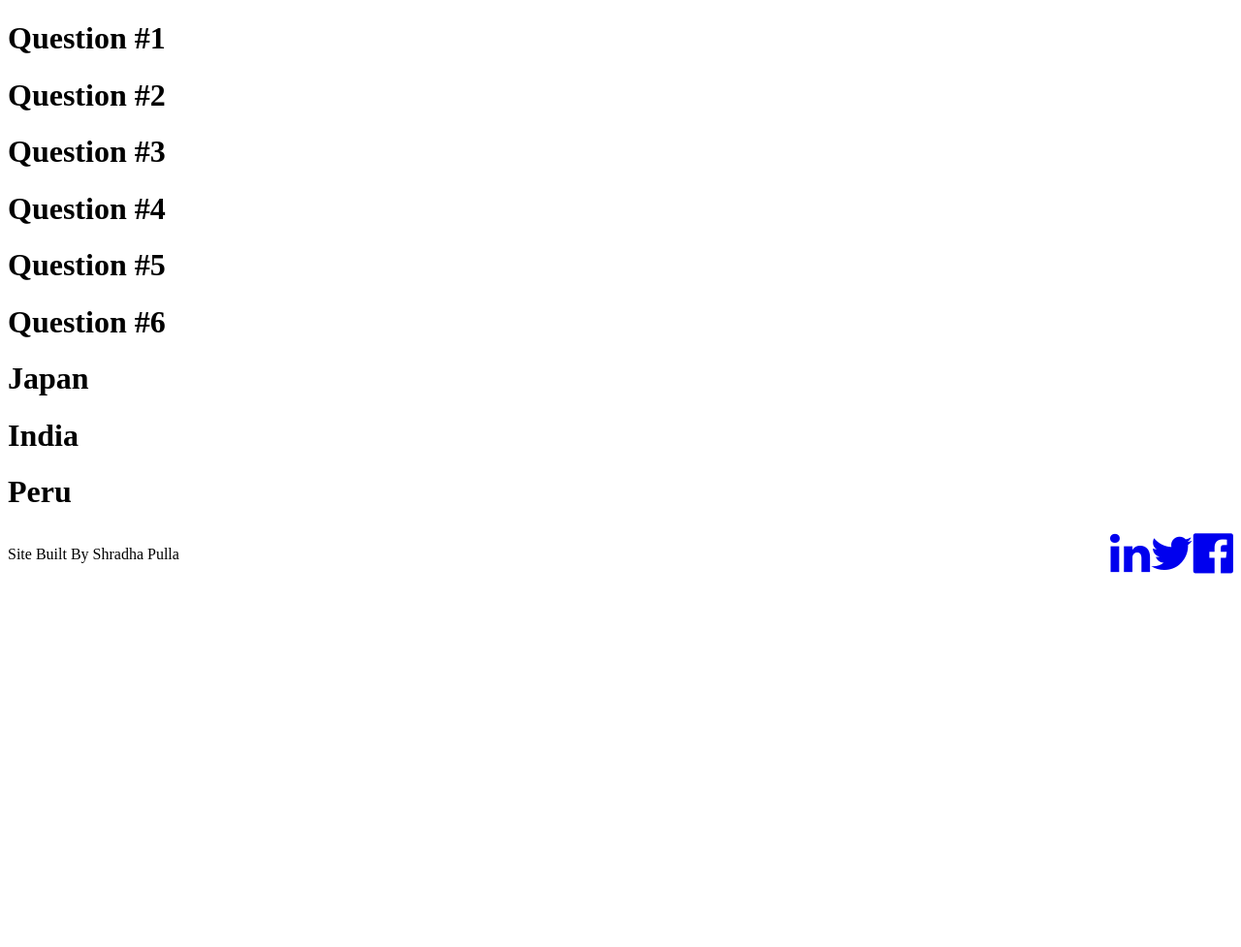
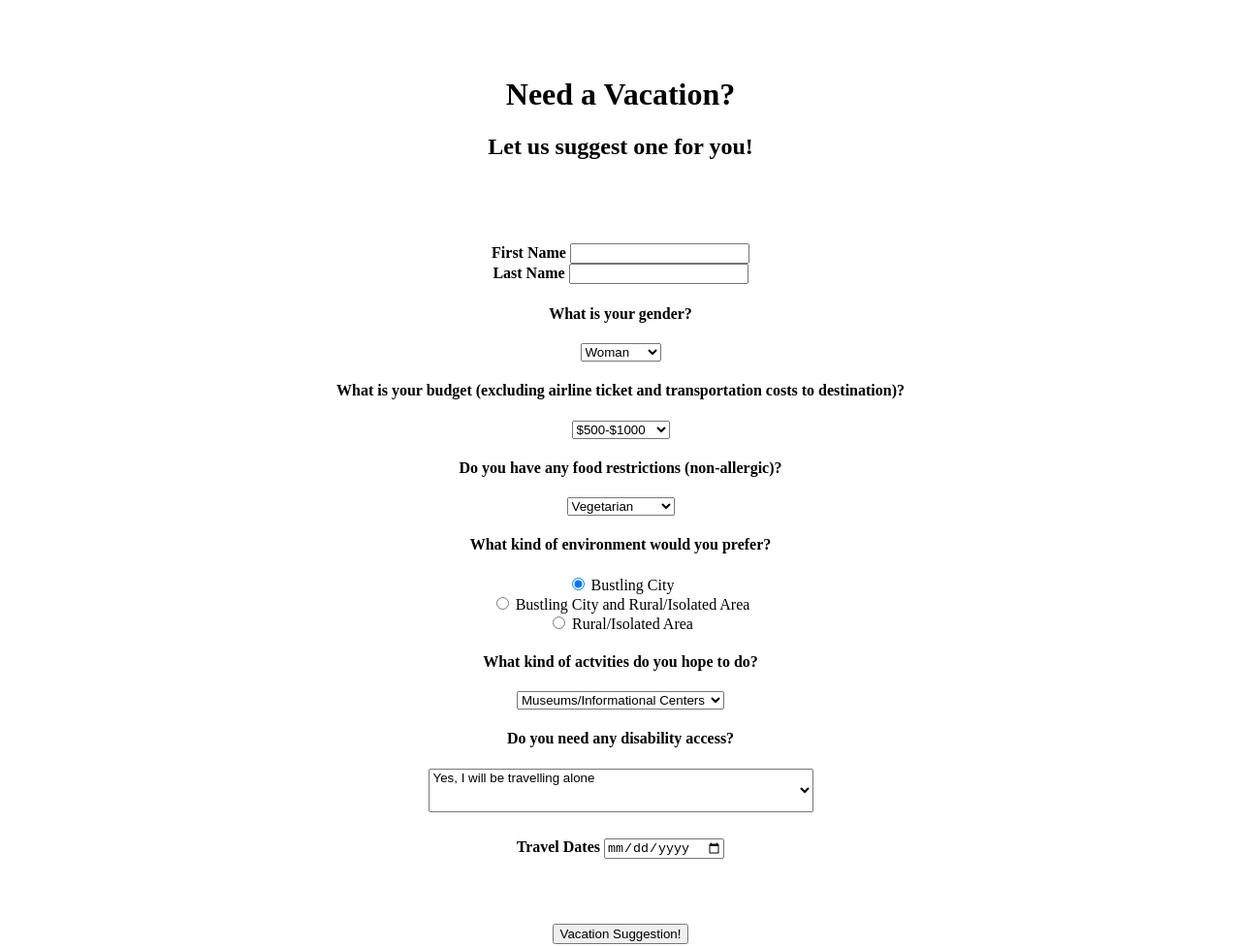
Before and after one commit to pullashradha/Vacation-Suggester, a plain HTML site: page index.html in a window 1280 px wide. Shown: the top 977 px of the page at 97% size. Before the commit the page ends 800 px from the top, so only its background shows below. Drawn offline with Linux system fonts and the light colour scheme.

Commit message:
Add questions and basic formatting to index.html

```diff
--- a/css/styles.css
+++ b/css/styles.css
@@ -0,0 +1,29 @@
+body {
+  font-family: serif;
+}
+
+#content {
+  padding: 20px;
+  padding-left: 80px;
+  padding-right: 80px;
+  padding-bottom: 150px;
+  text-align: center;
+  padding-top: 50px;
+  color: #000000;
+}
+
+#japan, #india, #peru {
+  display: none;
+}
+
+#disability {
+  padding-bottom: 20pt;
+}
+
+.date {
+  padding-bottom: 50pt;
+}
+
+h2 {
+  padding-bottom: 50pt;
+}
--- a/index.html
+++ b/index.html
@@ -2,9 +2,9 @@
 <html>
   <head>
 <!-- Link Bootstrap, Font Awesome, CSS and jQuery Start -->
-    <link rel="stylesheet" href="css/boootstrap.css" type="text/css">
+    <link href="css/boootstrap.css" rel="stylesheet" type="text/css">
     <link href="font-awesome/css/font-awesome.min.css" rel="stylesheet" type="text/css">
-    <link rel="stylesheet" href="css/styles.css" type="text/css">
+    <link href="css/styles.css" rel="stylesheet" type="text/css">
     <script src="js/jquery-1.12.4.js"></script>
     <script src="js/scripts.js"></script>
 <!-- Link Bootstrap, Font Awesome, CSS and jQuery End -->
@@ -12,25 +12,88 @@
   </head>
   <body>
 <!--Questions Start-->
-    <form>
-      <div id="1">
-        <h1>Question #1</h1>
+    <form id="content">
+      <h1>Need a Vacation?</h1>
+      <h2>Let us suggest one for you!</h2>
+      <div class="form-group">
+        <label for="first-name"><strong>First Name</strong></label>
+        <input id="first-name" type="text">
       </div>
-      <div id="2">
-        <h1>Question #2</h1>
+      <div class="form-group">
+        <label for="last-name"><strong>Last Name</strong></label>
+        <input id="last-name" type="text">
       </div>
-      <div id="3">
-        <h1>Question #3</h1>
+      <div id="gender">
+        <h4>What is your gender?</h4>
+        <select class="form-control" id="gender">
+          <option>Woman</option>
+          <option>Man</option>
+          <option>Agender</option>
+          <option>Nonbinary</option>
+        </select>
       </div>
-      <div id="4">
-        <h1>Question #4</h1>
+      <div id="budget">
+        <h4>What is your budget (excluding airline ticket and transportation costs to destination)?</h4>
+        <select class="form-control" id="budget">
+          <option>$500-$1000</option>
+          <option>$1000-$2000</option>
+          <option>$2000-$3000</option>
+        </select>
       </div>
-      <div id="5">
-        <h1>Question #5</h1>
+      <div id="food">
+        <h4>Do you have any food restrictions (non-allergic)?</h4>
+        <select class="form-control" id="food">
+          <option>Vegetarian</option>
+          <option>Vegan</option>
+          <option>Excluding Beef</option>
+          <option>Excluding Pork</option>
+          <option>Halal/Kosher</option>
+        </select>
       </div>
-      <div id="6">
-        <h1>Question #6</h1>
+      <div id="environment">
+        <h4>What kind of environment would you prefer?</h4>
+        <div class="radio">
+          <label>
+            <input type="radio" name="plan" value="urban" checked>
+            Bustling City
+          </label>
+        </div>
+        <div class="radio">
+          <label>
+            <input type="radio" name="plan" value="combination">
+            Bustling City and Rural/Isolated Area
+          </label>
+        </div>
+        <div class="radio">
+          <label>
+            <input type="radio" name="plan" value="rural">
+            Rural/Isolated Area
+          </label>
+        </div>
       </div>
+      <div id="adventure">
+        <h4>What kind of actvities do you hope to do?</h4>
+        <select class="form-control" id="adventure">
+          <option>Museums/Informational Centers</option>
+          <option>Historical Sites/Ancient Ruins</option>
+          <option>Nature Trails/Zoos/Aquariums</option>
+          <option>Markets/Shopping/Local Scenes</option>
+          <option>Cuisine Adventure</option>
+        </select>
+      </div>
+      <div id="disability">
+        <h4>Do you need any disability access?</h4>
+        <select class="form-control" id="disability">
+          <option>Yes, I will be travelling alone</option>
+          <option>Yes, but I will be accompanied by a companion(s) who can help</option>
+          <option>No</option>
+        </select>
+      </div>
+      <div class="form-group date">
+        <label for="date"><strong>Travel Dates</strong></label>
+        <input id="date" class="form-control" type="date">
+      </div>
+      <button type="submit" class="btn">Vacation Suggestion!</button>
     </form>
 <!--Questions End-->
 <!-- Destinations Start -->
```
